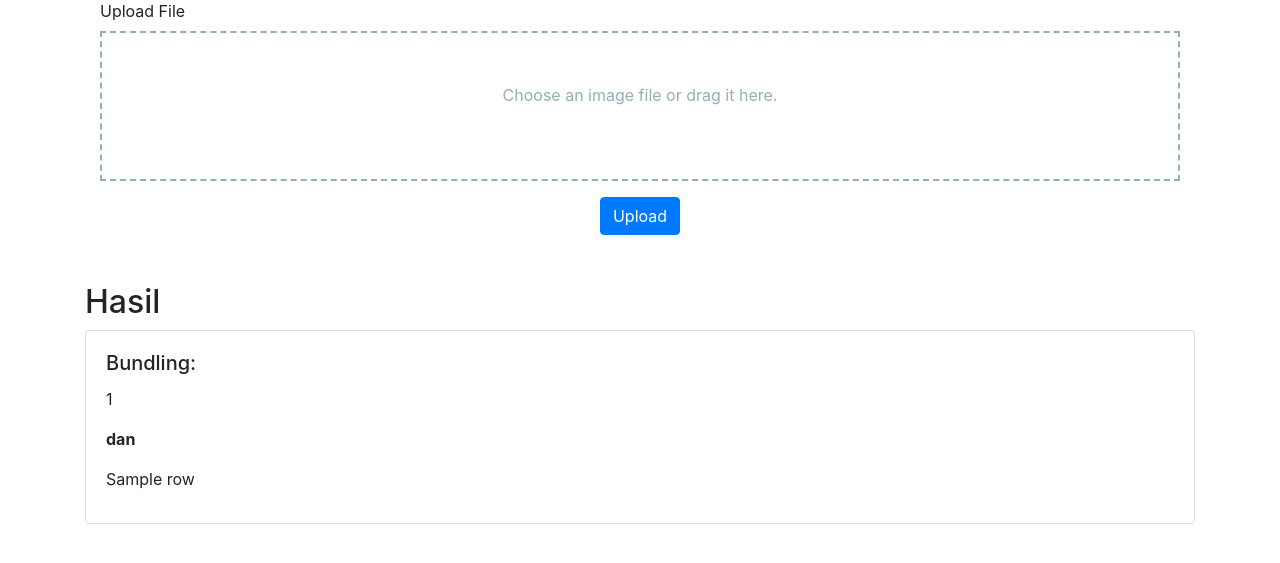
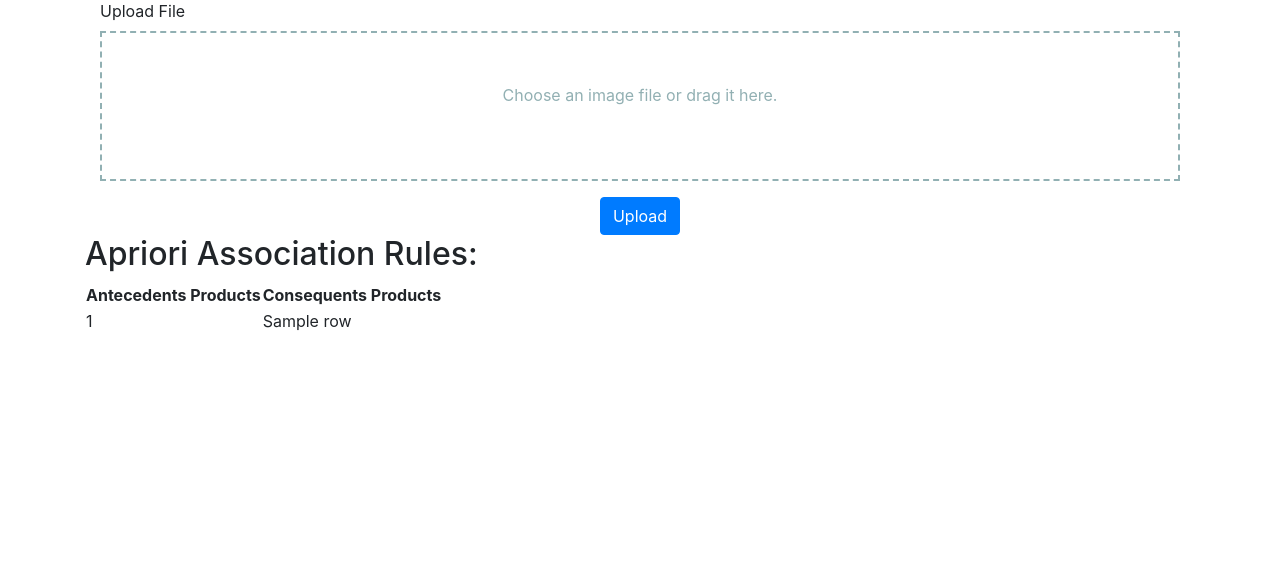
Before and after one commit to joansaa/TA, a Flask app: template templates/index.html in a window 1280 px wide. Shown: the part 95-658 px from the top of the page. Run offline with Flask 3, Linux system fonts and the light colour scheme; the template is opened without the code that fills it: most values are stand-ins (such as "Sample title", 1, 10 or a date in 2020); some libraries are stand-ins or nearby versions.

Commit message:
first commit

```diff
--- a/app.py
+++ b/app.py
@@ -26,8 +26,13 @@ def process_file(filename):
     file_path = os.path.join(app.config['UPLOAD_FOLDER'], filename)
     preprocess_data(file_path)
     apriori_output_path = run_apriori("for_apriori.xlsx")
-    apriori_output = pd.read_excel(apriori_output_path)
-    result = apriori_output[['antecedents_products', 'consequents_products']].values.tolist()
+
+    if isinstance(apriori_output_path, str) and apriori_output_path == "Tidak ada rekomendasi bundling produk karena data penjualan kurang banyak":
+        result = apriori_output_path
+    else:
+        apriori_output = pd.read_excel(apriori_output_path)
+        result = apriori_output[['antecedents_products', 'consequents_products']].values.tolist()
+
     return render_template('index.html', result=result)
 
 if __name__ == '__main__':
--- a/preprocessing.py
+++ b/preprocessing.py
@@ -185,7 +185,12 @@ def run_apriori(preprocessed_file):
     te = TransactionEncoder()
     te_ary = te.fit(itemsets).transform(itemsets)
     df_trans = pd.DataFrame(te_ary, columns=te.columns_)
+
+    # Cek apakah ada frequent itemsets
     frequent_itemsets = apriori(df_trans, min_support=0.001, use_colnames=True)
+    if frequent_itemsets.empty:
+        return "Tidak ada rekomendasi bundling produk karena data penjualan kurang banyak"
+
     rules = association_rules(frequent_itemsets, metric="confidence", min_threshold=0.1)
     rules['antecedents_products'] = extract_products_from_frozenset(rules['antecedents'])
     rules['consequents_products'] = extract_products_from_frozenset(rules['consequents'])
--- a/templates/index.html
+++ b/templates/index.html
@@ -152,10 +152,10 @@
 
       <div id="loading">Loading...</div>
 
-      {% if result %}
-      <!-- <script>
-        document.getElementById("uploadForm").style.display = "none";
-      </script> -->
+      <!-- {% if result %}
+        {% if result is string %}
+            <p>{{ result }}</p>
+        {% else %}
           <h2 class="mt-5">Hasil</h2>
           <div class="card-columns">
             {% for row in result %}
@@ -169,6 +169,27 @@
             </div>
             {% endfor %}
           </div>
+          {% endif %}
+      {% endif %} -->
+
+      {% if result %}
+        {% if result is string %}
+            <p>{{ result }}</p>
+        {% else %}
+            <h2>Apriori Association Rules:</h2>
+            <table>
+                <tr>
+                    <th>Antecedents Products</th>
+                    <th>Consequents Products</th>
+                </tr>
+                {% for rule in result %}
+                <tr>
+                    <td>{{ rule[0] }}</td>
+                    <td>{{ rule[1] }}</td>
+                </tr>
+                {% endfor %}
+            </table>
+        {% endif %}
       {% endif %}
     </div>
 
```
Also changed, not shown: 4 other files. Lines whose indentation alone changed are shown as unchanged.
